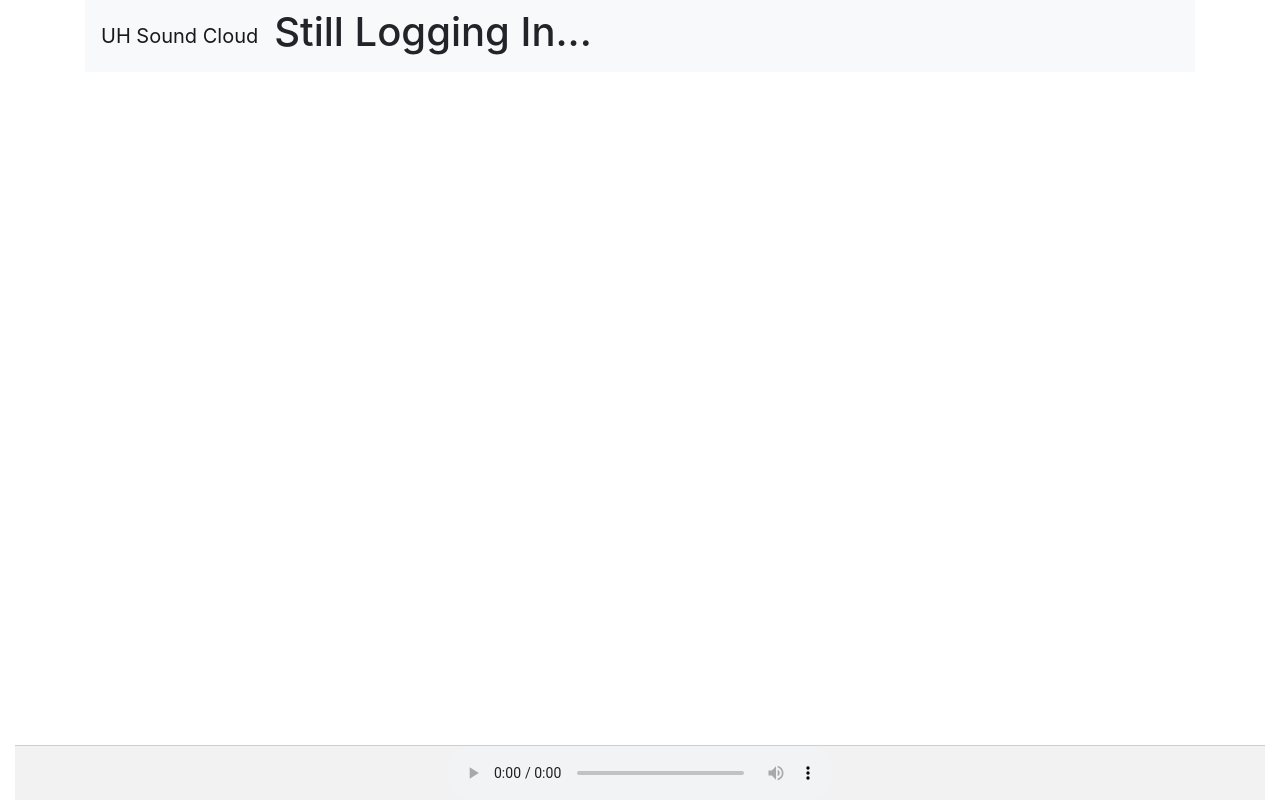
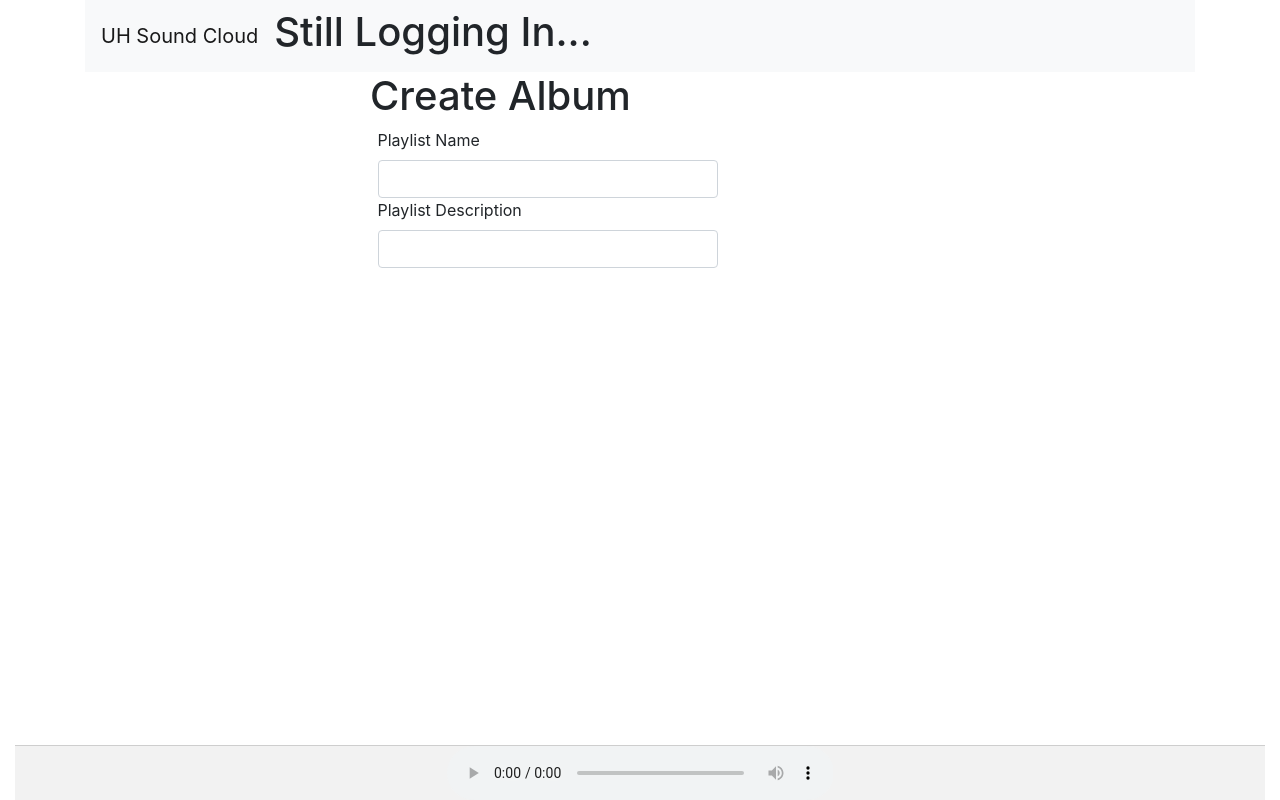
Before and after one commit to jstatus1/MusicPlayer, a React (Create React App) app in the folder musicplayer-frontend/: page /createAlbum in a window 1280 px wide. Built offline with nearby package versions, Linux system fonts and the light colour scheme; no server answers.

Commit message:
setup new CreateAlbum page
unfinished

```diff
--- a/musicplayer-frontend/src/App.js
+++ b/musicplayer-frontend/src/App.js
@@ -17,6 +17,7 @@ import ProfileEdit from './components/profile/profileedit'
 import DropZone from './components/Upload/drop-zone'
 import MediaPlayer from './components/MediaPlayer/mediaplayer'
 import CreatePlaylist from './components/Playlists/CreatePlaylist'
+import CreateAlbum from './components/Albums/CreateAlbum'
 import Home from './components/Home/Home'
 import Reports from './components/Reports/Reports'
 //import Routes from './routes'
@@ -46,7 +47,8 @@ class App extends React.Component
                         <Route exact path="/home" component={Home}></Route>
                         <Route exact path="/upload" component={Upload}></Route>
                         <Route exact path="/drop_zone" component={DropZone}></Route>
-                        <Route exact path="/CreatePlaylist" component={CreatePlaylist}></Route>
+                        <Route exact path="/createPlaylist" component={CreatePlaylist}></Route>
+                        <Route exact path="/createAlbum" component={CreateAlbum}></Route>
                         <Route exact path="/library" component={Library}></Route>
                         <Route exact path="/profileedit" component={ProfileEdit}></Route>
                         <Route exact path="/reports" component={Reports}></Route>
--- /dev/null
+++ b/musicplayer-frontend/src/components/Albums/CreateAlbum.js
@@ -0,0 +1,39 @@
+import React, { useState, useEffect } from 'react'
+import { Form, Button, Container,Row, Col } from 'react-bootstrap'
+import SongBlock from '../SongBlock/SongBlock'
+import './CreateAlbum.css'
+import axios from 'axios'
+
+const createAlbum = () => {
+    return (
+        <div>
+            <Row>
+                <Col md="3"></Col>
+                <Col md="auto">
+                    <h1>Create Album</h1>
+                </Col>
+                <Col md="3"></Col>
+            </Row>
+
+            <Container>
+            <Row>
+                <Col md="3"></Col>
+                <Col md="4">
+                    <Form.Label>Playlist Name</Form.Label>
+                    <Form.Control type= "text"/>
+                </Col>
+            </Row>
+
+            <Row>
+                <Col md="3"></Col>
+                <Col md="4">
+                    <Form.Label>Playlist Description</Form.Label>
+                    <Form.Control type= "text"/>
+                </Col>
+            </Row>
+            </Container>
+        </div>
+    )
+}
+
+export default createAlbum
--- a/musicplayer-frontend/src/components/pages/Library.js
+++ b/musicplayer-frontend/src/components/pages/Library.js
@@ -79,7 +79,11 @@ const Library = () => {
                     <Col>
                         <h2>Albums</h2>
                             <Container>
-
+                                <Row>
+                                    <Col md="5">
+                                    <Button type="primary" size="sm" href="/createAlbum">Create Album</Button>
+                                    </Col>
+                                </Row>
                             <Row>
                                 <i>Below is actual data from DB</i>
                                 </Row>
@@ -105,7 +109,7 @@ const Library = () => {
 
                                 <Row>
                                     <Col md="5">
-                                    <Button type="primary" size="sm" href="/CreatePlaylist">Create Playlist</Button>
+                                    <Button type="primary" size="sm" href="/createPlaylist">Create Playlist</Button>
                                     </Col>
                                 </Row>
                             <Row>
```
Also changed, not shown: musicplayer-frontend/src/components/Albums/CreateAlbum.css (added).
